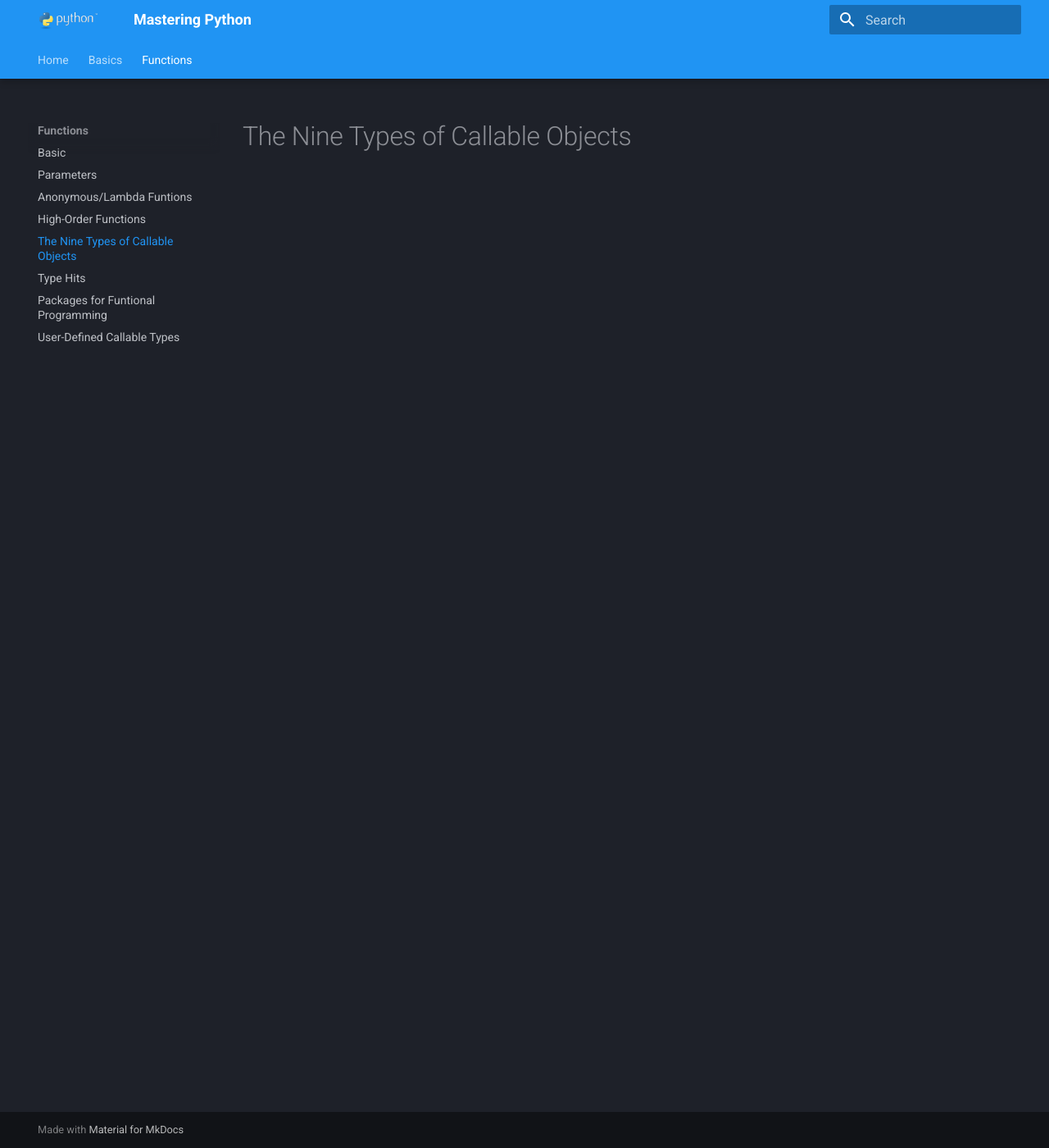
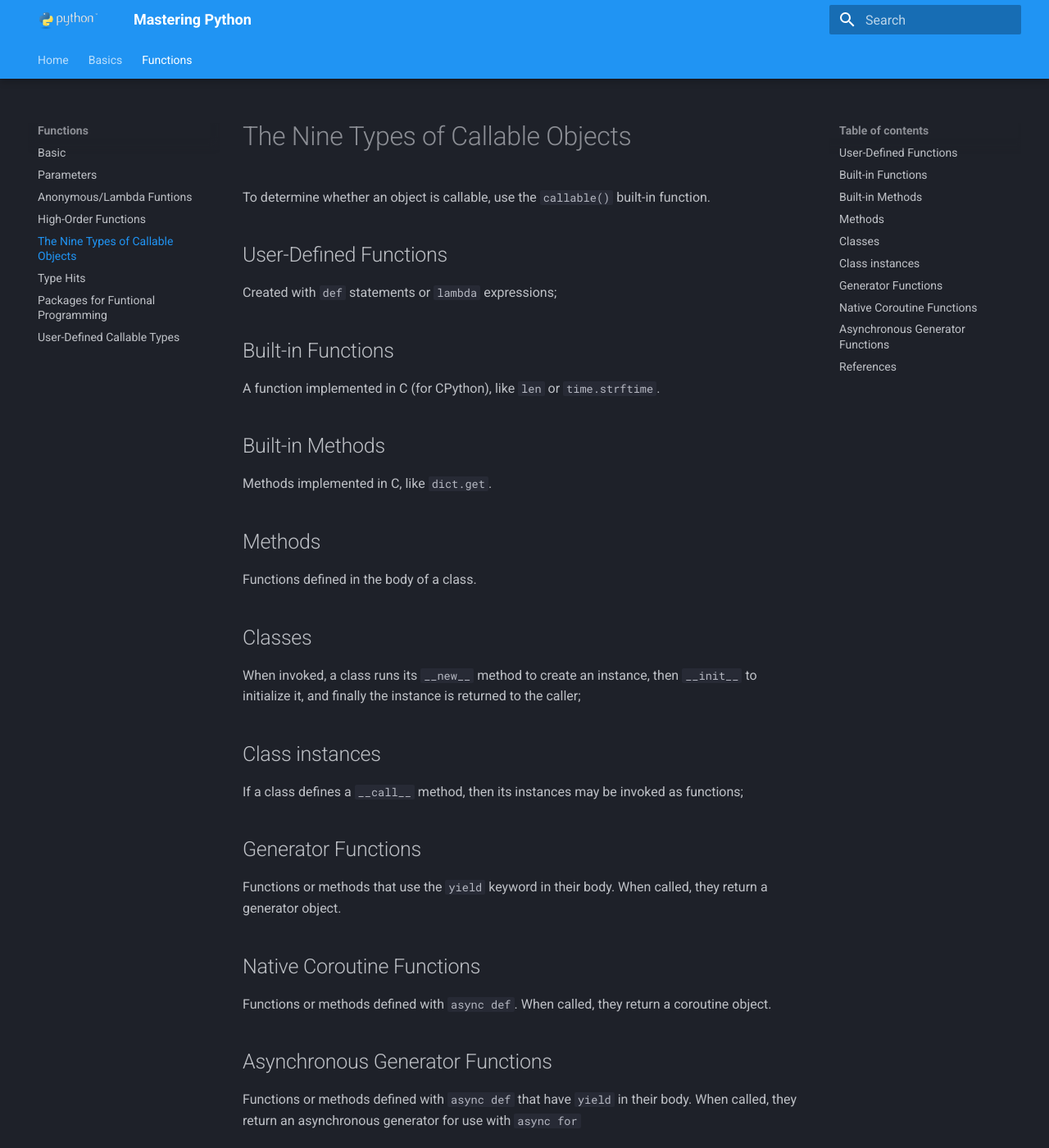
Before and after one commit to RomeroGabriel/mastering-python, an MkDocs documentation site: the page built from documentation/functions/nine_types_callable_objects.md, in a window 1280 px wide and 1400 px high. Shown: the whole window at 82% size. Built offline with MkDocs 1.6.1 and Material for MkDocs 9.7.7, drawn with Linux system fonts in a browser that asks for light colours; some of the changed text lies outside the part shown.

Commit message:
Add Nine types callable object

```diff
--- a/documentation/functions/nine_types_callable_objects.md
+++ b/documentation/functions/nine_types_callable_objects.md
@@ -1 +1,43 @@
 # The Nine Types of Callable Objects
+
+To determine whether an object is callable, use the `callable()` built-in function.
+
+## User-Defined Functions
+
+Created with `def` statements or `lambda` expressions;
+
+## Built-in Functions
+
+A function implemented in C (for CPython), like `len` or `time.strftime`.
+
+## Built-in Methods
+
+Methods implemented in C, like `dict.get`.
+
+## Methods
+
+Functions defined in the body of a class.
+
+## Classes
+
+When invoked, a class runs its `__new__` method to create an instance, then `__init__` to initialize it, and finally the instance is returned to the caller;
+
+## Class instances
+
+If a class defines a `__call__` method, then its instances may be invoked as functions;
+
+## Generator Functions
+
+Functions or methods that use the `yield` keyword in their body. When called, they return a generator object.
+
+## Native Coroutine Functions
+
+Functions or methods defined with `async def`. When called, they return a coroutine object.
+
+## Asynchronous Generator Functions
+
+Functions or methods defined with `async def` that have `yield` in their body. When called, they return an asynchronous generator for use with `async for`
+
+## References
+
+- [Fluent Python, 2nd Edition](https://www.oreilly.com/library/view/fluent-python-2nd/9781492056348/)
```
